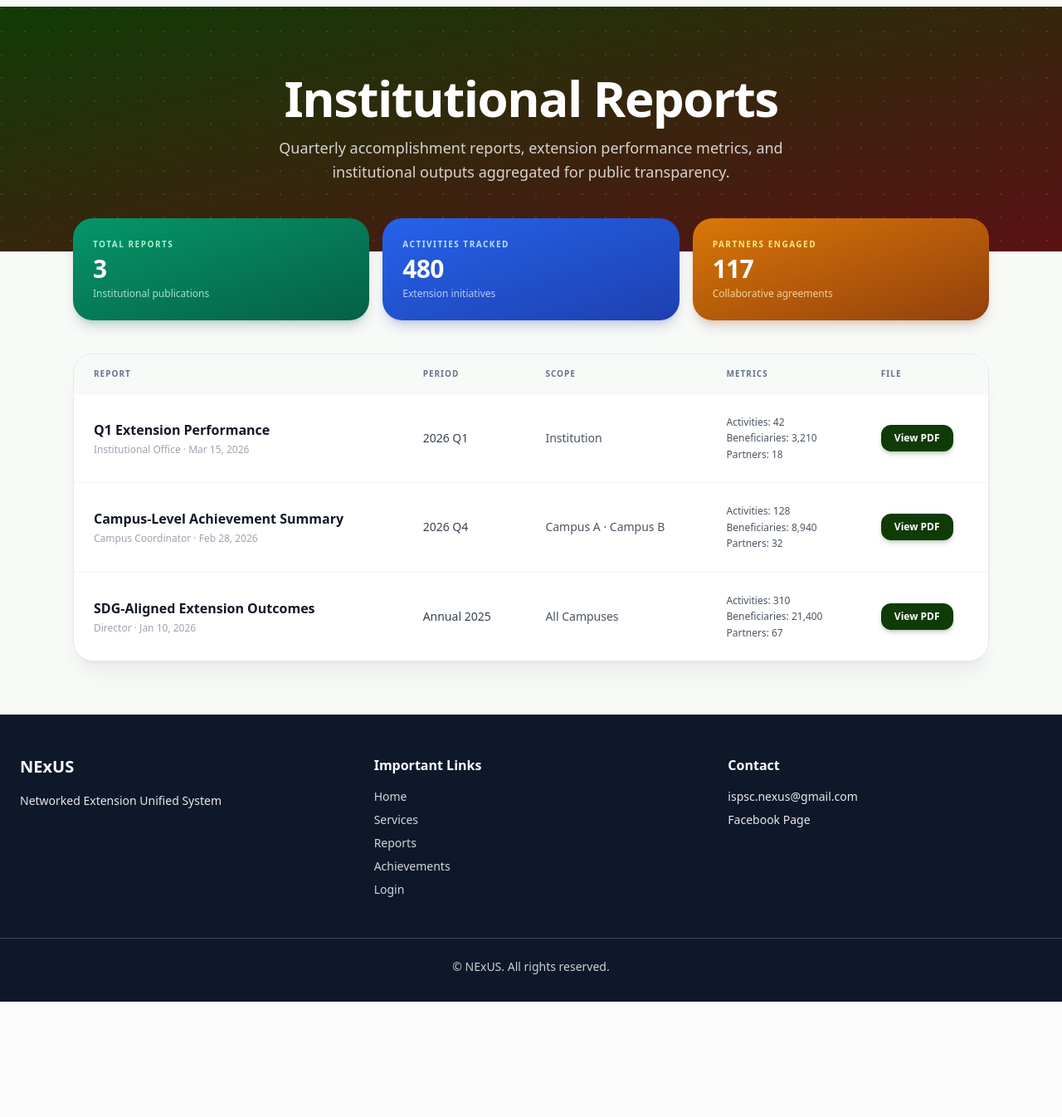
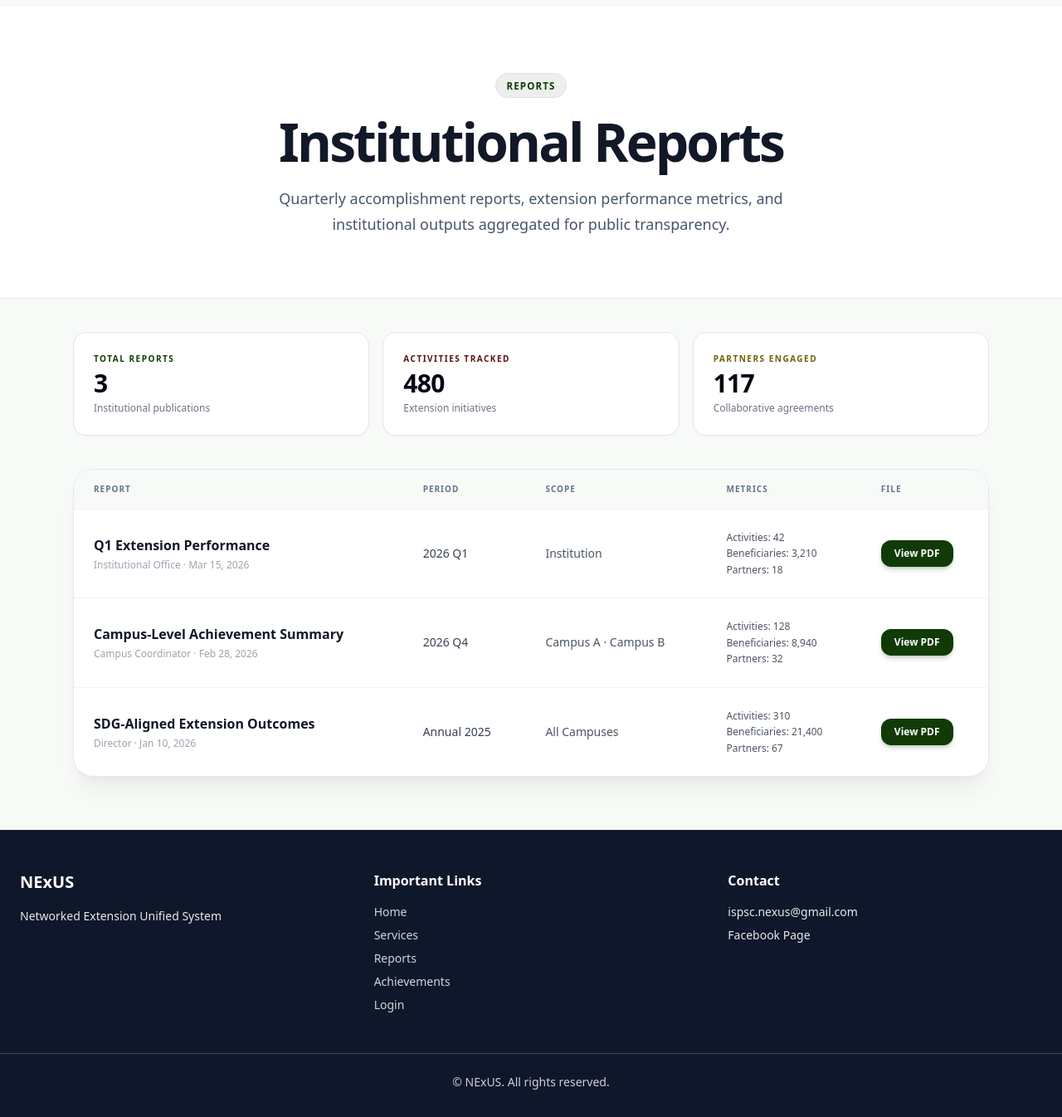
Before and after one commit to kimpoy813/project-nexus, a Django app: page /reports/ in a window 1280 px wide. Shown: the part 72-1418 px from the top of the page at 83% size. Before the commit the page ends 1279 px from the top, so only its background shows below. Run offline with Django 5.2, Linux system fonts and the light colour scheme; data comes from the database, SQL or seed files in the repository; some libraries are stand-ins or nearby versions.

Commit message:
Apply 60-30-10 palette and unified heroes
Co-authored-by: arena-agent <297053741+arena-agent@users.noreply.github.com>

```diff
--- a/accounts/templates/dashboard/faculty_dashboard.html
+++ b/accounts/templates/dashboard/faculty_dashboard.html
@@ -589,7 +589,7 @@ function createDoughnutGauge(canvas, percentage) {
     ctx.stroke();
 
     ctx.beginPath();
-    ctx.strokeStyle = '#facc15';
+    ctx.strokeStyle = '#f5e587';
     ctx.lineWidth = lineWidth;
     ctx.arc(centerX, centerY, radius, zone2End, endAngle, false);
     ctx.stroke();
--- a/static/css/nexus-ui.css
+++ b/static/css/nexus-ui.css
@@ -150,7 +150,41 @@ body {
   -webkit-backdrop-filter: blur(16px);
 }
 
+
+/* 60-30-10 color governance
+   - 60% Primary: navigation, primary actions, key metrics, progress, active states
+   - 30% Secondary: warnings/destructive/supporting emphasis
+   - 10% Accent: highlights, pills, focus rings, subtle callouts
+   Semantic error/success meaning is retained through labels and light/dark contrast,
+   while decorative blues/purples/teals are normalized into the brand palette. */
+:root {
+  --nexus-primary-soft: color-mix(in srgb, var(--nexus-primary) 8%, white);
+  --nexus-primary-tint: color-mix(in srgb, var(--nexus-primary) 14%, white);
+  --nexus-secondary-soft: color-mix(in srgb, var(--nexus-secondary) 8%, white);
+  --nexus-secondary-tint: color-mix(in srgb, var(--nexus-secondary) 14%, white);
+  --nexus-accent-soft: color-mix(in srgb, var(--nexus-accent) 30%, white);
+  --nexus-accent-ink: #6f5f06;
+}
+
+/* Normalize decorative Tailwind color utilities to the 60-30-10 system. */
+:where(.text-emerald-600,.text-emerald-700,.text-green-600,.text-green-700,.text-green-800,.text-green-900,.text-blue-600,.text-blue-700,.text-blue-800,.text-blue-900,.text-indigo-600,.text-teal-600,.text-cyan-600,.text-lime-600) { color: var(--nexus-primary) !important; }
+:where(.text-red-600,.text-red-700,.text-red-800,.text-red-900,.text-purple-600,.text-purple-700,.text-purple-800,.text-pink-500,.text-rose-500,.text-orange-500) { color: var(--nexus-secondary) !important; }
+:where(.text-amber-500,.text-amber-600,.text-amber-700,.text-amber-800,.text-amber-900,.text-yellow-500,.text-yellow-600,.text-yellow-700,.text-yellow-800) { color: var(--nexus-accent-ink) !important; }
+
+:where(.bg-emerald-50,.bg-green-50,.bg-blue-50,.bg-indigo-50,.bg-teal-50,.bg-cyan-50,.bg-lime-50,.bg-emerald-100,.bg-green-100,.bg-blue-100,.bg-indigo-100,.bg-teal-100,.bg-cyan-100,.bg-lime-100) { background-color: var(--nexus-primary-soft) !important; }
+:where(.bg-red-50,.bg-purple-50,.bg-pink-50,.bg-rose-50,.bg-orange-50,.bg-red-100,.bg-purple-100,.bg-pink-100,.bg-rose-100,.bg-orange-100) { background-color: var(--nexus-secondary-soft) !important; }
+:where(.bg-amber-50,.bg-yellow-50,.bg-amber-100,.bg-yellow-100) { background-color: var(--nexus-accent-soft) !important; }
+
+:where(.border-emerald-200,.border-green-200,.border-blue-200,.border-indigo-200,.border-teal-200,.border-cyan-200,.border-lime-200) { border-color: var(--nexus-primary-tint) !important; }
+:where(.border-red-200,.border-purple-200,.border-pink-200,.border-rose-200,.border-orange-200) { border-color: var(--nexus-secondary-tint) !important; }
+:where(.border-amber-200,.border-yellow-200) { border-color: color-mix(in srgb, var(--nexus-accent) 45%, white) !important; }
+
+:where(.bg-emerald-600,.bg-emerald-700,.bg-green-600,.bg-green-700,.bg-blue-600,.bg-blue-700,.bg-indigo-600,.bg-teal-600,.bg-cyan-600,.bg-lime-600) { background-color: var(--nexus-primary) !important; }
+:where(.bg-red-600,.bg-red-700,.bg-purple-600,.bg-purple-700,.bg-pink-600,.bg-rose-600,.bg-orange-600) { background-color: var(--nexus-secondary) !important; }
+:where(.bg-amber-600,.bg-yellow-600,.bg-amber-700,.bg-yellow-700) { background-color: var(--nexus-accent-ink) !important; }
+
 /* Public hero and section primitives */
+.nexus-hero,
 .hero-unified {
   position: relative;
   overflow: hidden;
@@ -158,13 +192,66 @@ body {
   color: var(--nexus-ink) !important;
   border-bottom: 1px solid var(--nexus-line);
 }
+.nexus-hero { padding: 5rem 0 4.5rem; }
+.nexus-hero::before,
 .hero-unified::before,
+.nexus-hero .hero-glow,
+.nexus-hero .hero-glow-2,
 .hero-unified .hero-glow,
-.hero-unified .hero-glow-2 { display: none !important; }
+.hero-unified .hero-glow-2,
+.nexus-hero [style*="radial-gradient"],
+.hero-unified [style*="radial-gradient"] { display: none !important; }
+.nexus-hero-inner {
+  width: min(100% - 3rem, 72rem);
+  margin-inline: auto;
+  display: grid;
+  gap: 2rem;
+  align-items: center;
+}
+.nexus-hero-inner.is-split { grid-template-columns: minmax(0, 1fr) minmax(280px, 380px); }
+.nexus-hero-kicker {
+  display: inline-flex;
+  align-items: center;
+  width: fit-content;
+  border: 1px solid var(--nexus-primary-tint);
+  border-radius: 999px;
+  background: var(--nexus-primary-soft);
+  color: var(--nexus-primary) !important;
+  padding: .35rem .75rem;
+  font-size: .72rem;
+  font-weight: 750;
+  letter-spacing: .10em;
+  text-transform: uppercase;
+}
+.nexus-hero-title,
+.nexus-hero h1,
 .hero-unified h1,
 .hero-unified h2,
-.hero-unified h3 { color: var(--nexus-ink) !important; }
-.hero-unified p { color: #475569 !important; }
+.hero-unified h3 {
+  color: var(--nexus-ink) !important;
+  max-width: 56rem;
+  font-size: clamp(2.25rem, 5vw, 4.5rem) !important;
+  line-height: 1.02 !important;
+  letter-spacing: -0.045em !important;
+  font-weight: 800 !important;
+}
+.nexus-hero-copy,
+.nexus-hero p,
+.hero-unified p {
+  color: #475569 !important;
+  max-width: 44rem;
+  font-size: clamp(1rem, 1.5vw, 1.125rem) !important;
+  line-height: 1.75 !important;
+}
+.nexus-hero-panel {
+  background: var(--nexus-surface-soft);
+  border: 1px solid var(--nexus-line);
+  border-radius: var(--nexus-radius-lg);
+  padding: 1.25rem;
+  box-shadow: var(--nexus-shadow-sm);
+}
+@media (max-width: 1024px) { .nexus-hero-inner.is-split { grid-template-columns: 1fr; } }
+@media (max-width: 768px) { .nexus-hero { padding: 3.5rem 0 3rem; } .nexus-hero-inner { width: min(100% - 2rem, 72rem); } }
 
 .card-unified,
 .section-unified {
--- a/templates/reports.html
+++ b/templates/reports.html
@@ -5,30 +5,32 @@
 
 {% block content %}
 
-<section class="relative bg-gradient-to-br from-primary to-secondary text-white py-20 overflow-hidden">
-    <div class="absolute inset-0 opacity-10" style="background-image: radial-gradient(circle at 2px 2px, white 1px, transparent 0); background-size: 28px 28px;"></div>
-    <div class="max-w-5xl mx-auto px-6 text-center relative z-10">
-        <h1 class="text-4xl md:text-6xl font-black tracking-tight mb-4">Institutional Reports</h1>
-        <p class="text-lg text-white/80 max-w-2xl mx-auto leading-relaxed">Quarterly accomplishment reports, extension performance metrics, and institutional outputs aggregated for public transparency.</p>
+<section class="nexus-hero hero-unified">
+    <div class="nexus-hero-inner text-center">
+        <div class="mx-auto flex flex-col items-center">
+            <span class="nexus-hero-kicker">Reports</span>
+            <h1 class="nexus-hero-title mt-5">Institutional Reports</h1>
+            <p class="nexus-hero-copy mt-5">Quarterly accomplishment reports, extension performance metrics, and institutional outputs aggregated for public transparency.</p>
+        </div>
     </div>
 </section>
 
-<main class="max-w-6xl mx-auto px-6 -mt-10 relative z-10 mb-16">
+<main class="max-w-6xl mx-auto px-6 mt-10 relative z-10 mb-16">
     <div class="grid grid-cols-1 md:grid-cols-3 gap-4 mb-10">
-        <div class="rounded-3xl bg-gradient-to-br from-emerald-600 to-emerald-800 text-white p-6 shadow-lg shadow-emerald-900/20">
-            <p class="text-[10px] font-black uppercase tracking-[0.15em] text-emerald-200 mb-1">Total Reports</p>
-            <p class="text-3xl font-black tracking-tight">3</p>
-            <p class="text-xs text-emerald-100/80 mt-1">Institutional publications</p>
+        <div class="rounded-2xl border border-gray-200 bg-white p-6 shadow-sm">
+            <p class="text-[10px] font-bold uppercase tracking-[0.15em] text-primary mb-1">Total Reports</p>
+            <p class="text-3xl font-bold tracking-tight text-gray-950">3</p>
+            <p class="text-xs text-gray-500 mt-1">Institutional publications</p>
         </div>
-        <div class="rounded-3xl bg-gradient-to-br from-blue-600 to-blue-800 text-white p-6 shadow-lg shadow-blue-900/20">
-            <p class="text-[10px] font-black uppercase tracking-[0.15em] text-blue-200 mb-1">Activities Tracked</p>
-            <p class="text-3xl font-black tracking-tight">480</p>
-            <p class="text-xs text-blue-100/80 mt-1">Extension initiatives</p>
+        <div class="rounded-2xl border border-gray-200 bg-white p-6 shadow-sm">
+            <p class="text-[10px] font-bold uppercase tracking-[0.15em] text-secondary mb-1">Activities Tracked</p>
+            <p class="text-3xl font-bold tracking-tight text-gray-950">480</p>
+            <p class="text-xs text-gray-500 mt-1">Extension initiatives</p>
         </div>
-        <div class="rounded-3xl bg-gradient-to-br from-amber-600 to-amber-800 text-white p-6 shadow-lg shadow-amber-900/20">
-            <p class="text-[10px] font-black uppercase tracking-[0.15em] text-amber-200 mb-1">Partners Engaged</p>
-            <p class="text-3xl font-black tracking-tight">117</p>
-            <p class="text-xs text-amber-100/80 mt-1">Collaborative agreements</p>
+        <div class="rounded-2xl border border-gray-200 bg-white p-6 shadow-sm">
+            <p class="text-[10px] font-bold uppercase tracking-[0.15em] text-amber-700 mb-1">Partners Engaged</p>
+            <p class="text-3xl font-bold tracking-tight text-gray-950">117</p>
+            <p class="text-xs text-gray-500 mt-1">Collaborative agreements</p>
         </div>
     </div>
 
```
Also changed, not shown: accounts/templates/dashboard/dashboard_base.html (+8 -8 lines), accounts/templates/dashboard/director_dashboard.html (+8 -8 lines), details/templates/details/details_page.html (+10 -12 lines), proposals/templates/services/services_home.html (+6 -6 lines), templates/achievements.html (+10 -8 lines).
